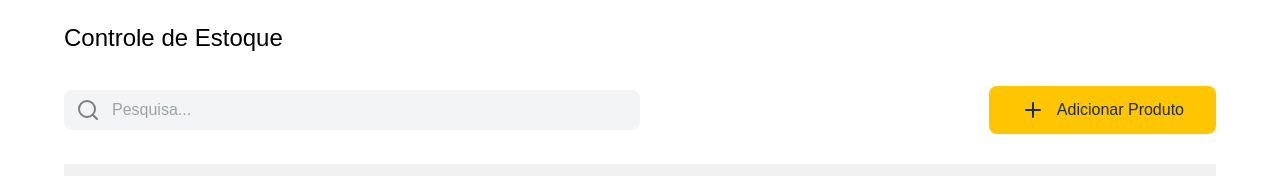
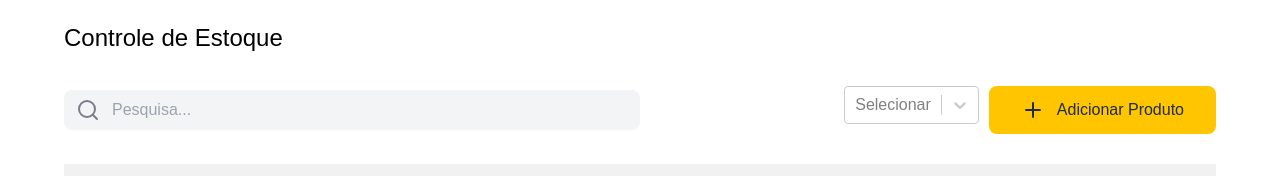
Before and after one commit to Re-vest/web, a React (Vite) app: page / in a window 1280 px wide. Shown: the top 176 px of the page. Built offline with nearby package versions, Linux system fonts and the light colour scheme; a web font is replaced by a local one.

Commit message:
Filtros adicionados

```diff
--- a/package.json
+++ b/package.json
@@ -15,7 +15,8 @@
     "react": "^18.3.1",
     "react-dom": "^18.3.1",
     "react-icons": "^5.3.0",
-    "react-router-dom": "^6.26.2"
+    "react-router-dom": "^6.26.2",
+    "react-select": "^5.8.1"
   },
   "devDependencies": {
     "@eslint/js": "^9.9.0",
--- a/src/components/Estoque/Acoes.jsx
+++ b/src/components/Estoque/Acoes.jsx
@@ -2,31 +2,21 @@ import React from "react";
 import { Input } from "../Input";
 import { Plus, Search } from "lucide-react";
 import { Button } from "../Button";
-
-const options = [
-  {
-    name: "Status",
-    value: "Status",
-  },
-  {
-    name: "Categoria",
-    value: "Categoria",
-  },
-  {
-    name: "Preço",
-    value: "Preço",
-  },
-];
+import Filter from "./Filter";
 
 export const Acoes = () => {
   return (
     <div className="header">
       <div className="search">
-        <Input placeholder="Pesquisa..." icon={<Search />} />
+        <Input
+          placeholder="Pesquisa..."
+          icon={<Search />}
+          onChange={(e) => setSearchTerm(e.target.value)} // Capturando a pesquisa
+        />
       </div>
       <div className="acoes">
-
-        <Button text={"Adicionar Produto"} icon={<Plus size={24}/>}/>
+        <Filter />
+        <Button text={"Adicionar Produto"} icon={<Plus size={24} />} />
       </div>
     </div>
   );
--- /dev/null
+++ b/src/components/Estoque/Filter.jsx
@@ -0,0 +1,33 @@
+import React from 'react'
+import Select from 'react-select'
+import MakeAnimation from 'react-select/animated'
+
+const options = [
+  { label: "Disponível", value: "Disponível" },
+    { label: "Oculto", value: "oculto" },
+    { label: "Indisponível", value: "indisponivel" },
+    { label: "Vendido", value: "vendido" },
+
+    { label: "Até 5 itens", value: "ate_5_itens" },
+    { label: "Mais de 5 itens", value: "mais_de_5_itens" },
+
+    { label: "Roupas", value: "roupas" },
+    { label: "Acessórios", value: "acessorios" },
+
+    { label: "Até R$5,00", value: "ate_5_reais" },
+    { label: "Entre R$6 - R$20,00", value: "entre_6_e_20_reais" },
+    { label: "Mais de R$21,00", value: "mais_de_21_reais" }
+]
+
+const makeAnimation = MakeAnimation()
+
+const Filter = () => (
+  <div style={{zIndex:999}}><Select options={options} isMulti
+  components={makeAnimation}placeholder="Selecionar"
+ />
+</div>
+)
+
+
+
+export default Filter;
```
Also changed, not shown: 1 other file (tests, documents, lock files or other folders).
